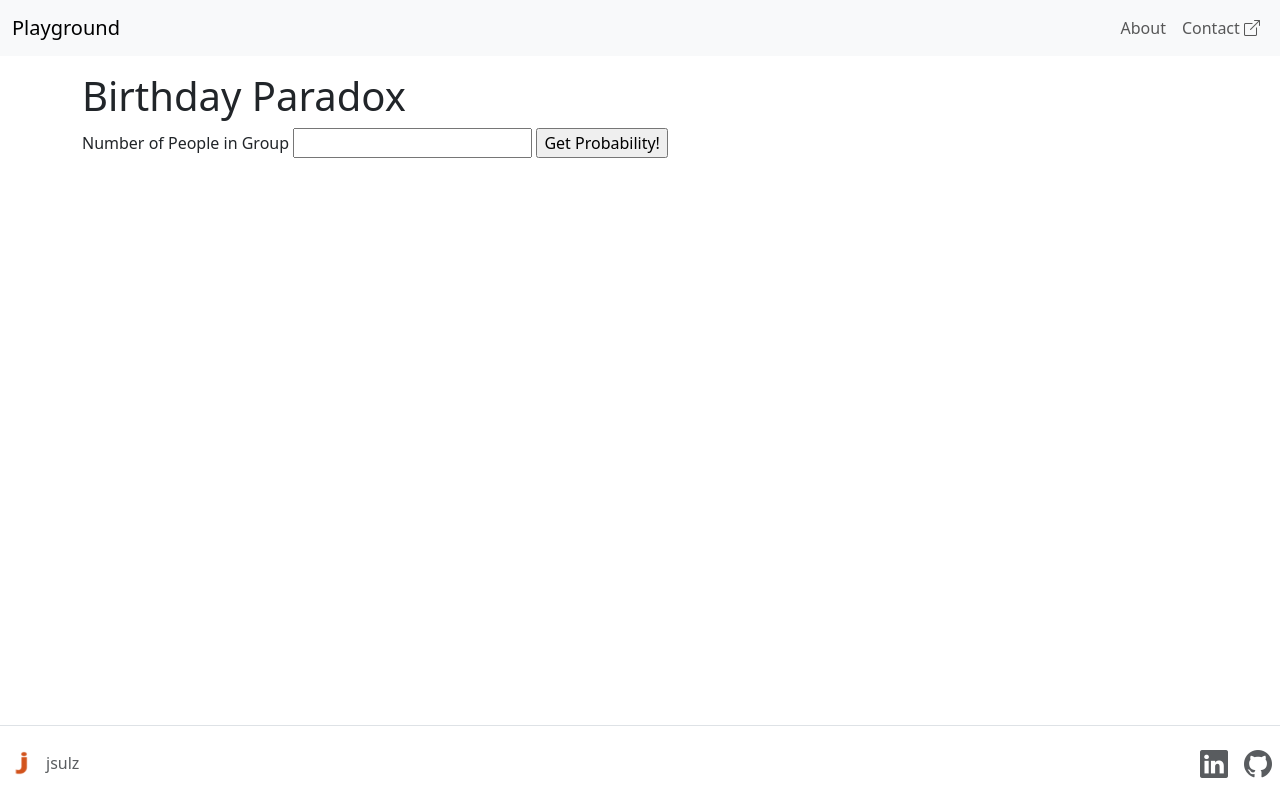
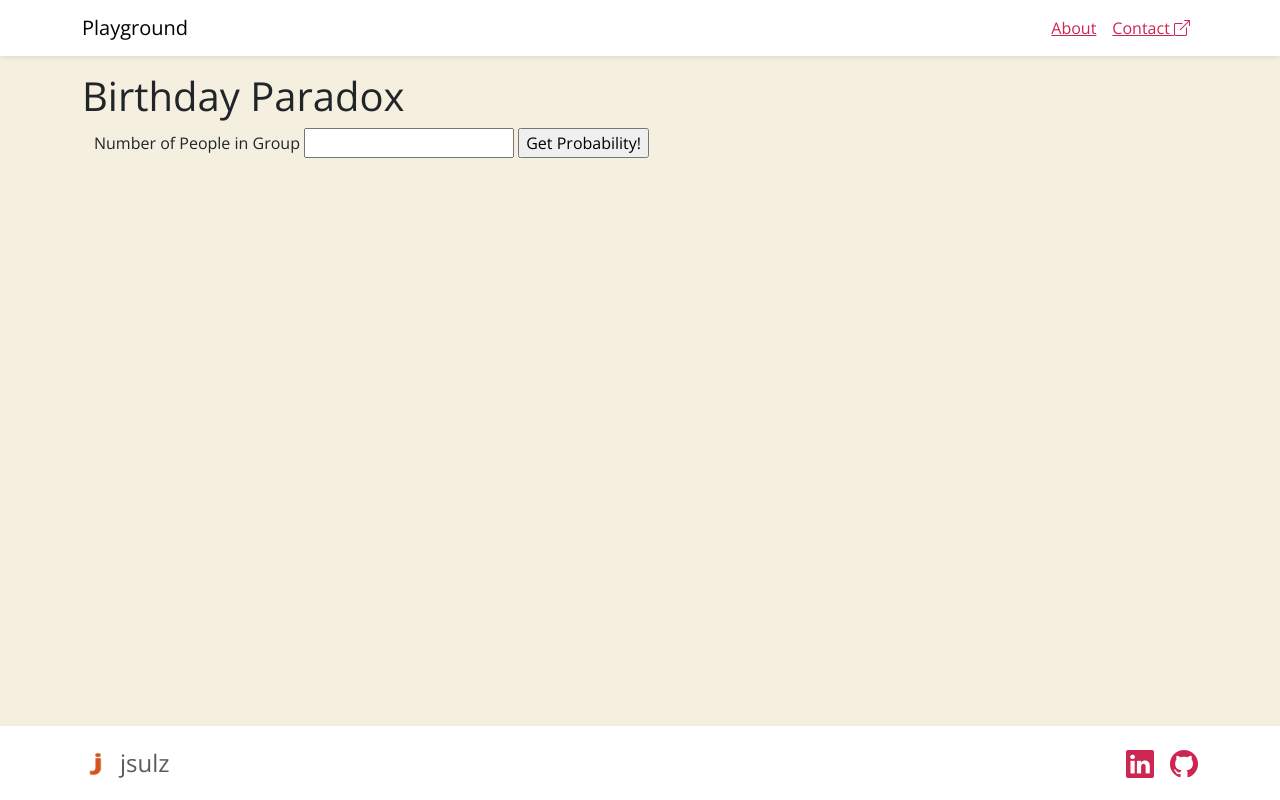
Before and after one commit to jsulz/playground, a Flask app: page /birthday-paradox in a window 1280 px wide. Run offline with Flask 3, Linux system fonts and the light colour scheme.

Commit message:
wrapping up basic styling and templates

```diff
--- a/playground/static/css/style.css
+++ b/playground/static/css/style.css
@@ -1,6 +1,43 @@
 /* Show it is fixed to the top */
+:root {
+    --bs-link-color-rgb: #cd2653;
+    --bs-link-color-rgba: #cd26527c;
+    --bs-primary-rgb: #fff;
+    --bs-secondary-rgb: #f5efe0;
+    --bs-body-font-family: 'Open Sans', 'Helvetica Neue', system-ui, -apple-system, "Segoe UI", Roboto, "Helvetica Neue", "Noto Sans", "Liberation Sans", Arial, sans-serif, "Apple Color Emoji", "Segoe UI Emoji", "Segoe UI Symbol", "Noto Color Emoji";
+}
+
+::selection {
+    background: var(--bs-link-color-rgba)
+}
+
 body {
     padding-top: 4.5rem;
+    font-family: var(--bs-body-font-family);
+    background: var(--bs-secondary-rgb)
+}
+
+html {
+    font-family: var(--bs-body-font-family)
+}
+
+a, a.nav-link {
+    color: var(--bs-link-color-rgb);
+    text-decoration: underline;
+}
+
+a.text-body-secondary i {
+    color: var(--bs-link-color-rgb);
+    transition: color .15s ease-in-out,background-color .15s ease-in-out,border-color .15s ease-in-out;
+}
+
+a:hover,
+a:active {
+    text-decoration: none;
+}
+
+nav, footer {
+    background: var(--bs-primary-rgb)
 }
 
 footer .bi-github,
--- a/playground/templates/birthday.html.jinja
+++ b/playground/templates/birthday.html.jinja
@@ -4,22 +4,22 @@
 {% block header%}Birthday Paradox{% endblock %}
 
 {% block content%}
-{% if results %}
 <div class="container">
-    <p>Out of <mark>{{ results.trials }}</mark> trials, <mark>{{ results.total }}</mark> had at least one shared
-        birthday in the group of <mark>{{ results.people }}</mark>.</p>
-
-    <p></p>That means in a group of <mark>{{ results.people }}</mark> there's a <mark>{{ results.probability
-        }}</mark> chance there's at least one shared birthday.</p>
-
-    <img class="img-fluid" src='{{ results.chart_src }}' />
-    {{ birthdays }}
-    {% endif %}
-
     <form action="/birthday-paradox" method="POST">
         <label for="people">Number of People in Group</label>
         <input type="number" name="people" id="people">
         <input type="submit" value="Get Probability!">
     </form>
+    {% if results %}
+    <div class="container mb-5 mt-5">
+        <p>Out of <mark>{{ results.trials }}</mark> trials, <mark>{{ results.total }}</mark> had at least one shared
+            birthday in the group of <mark>{{ results.people }}</mark>.</p>
+
+        <p></p>That means in a group of <mark>{{ results.people }}</mark> there's a <mark>{{ results.probability
+            }}</mark> chance there's at least one shared birthday.</p>
+
+        <img class="img-fluid" src='{{ results.chart_src }}' />
+    </div>
+    {% endif %}
 </div>
 {% endblock%}
--- a/playground/templates/footer.html.jinja
+++ b/playground/templates/footer.html.jinja
@@ -1,24 +1,31 @@
-<footer class="footer mt-auto d-flex flex-wrap justify-content-between align-items-center py-3 p-2 border-top">
-    <div class="col-md-4 d-flex align-items-center">
-        <a href="/" class="mb-3 me-2 mb-md-0 text-body-secondary text-decoration-none lh-1">
+<footer
+    class="container-fluid footer mt-auto d-flex flex-wrap justify-content-between align-items-center py-3 p-2 shadow-sm">
+    <div class="container">
+        <div class="row">
+            <div class="col-4 d-flex align-items-center">
+                <a href="/" class="mb-3 me-2 mb-md-0 text-body-secondary text-decoration-none ">
                     <img src="{{ url_for('static', filename='img/favicon.ico') }}" class="bi" width="30" height="24" />
                 </a>
-        <span class="mb-3 mb-md-0 text-body-secondary">jsulz</span>
+                <span class="mb-3 mb-md-0 text-body-secondary" style="font-size: 1.5rem"><a class="navbar-brand"
+                        href="https://www.jsulz.com">jsulz</a></span>
             </div>
 
-    <ul class="nav col-md-4 justify-content-end list-unstyled d-flex">
+            <ul class="nav col-8 justify-content-end list-unstyled d-flex">
                 <li class="ms-3">
-            <a class="text-body-secondary" href="#">
+                    <a class="text-body-secondary" href="https://www.linkedin.com/in/jaredsulzdorf">
                         <i class="bi-linkedin"></i>
                     </a>
                 </li>
                 <li class="ms-3">
-            <a class="text-body-secondary" href="#">
+                    <a class="text-body-secondary" href="https://github.com/jsulz">
                         <i height="24" width="24" class="bi-github"></i>
                     </a>
                 </li>
             </ul>
+        </div>
+    </div>
 </footer>
+</div>
 <script src="https://cdn.jsdelivr.net/npm/@popperjs/core@2.11.8/dist/umd/popper.min.js"
     integrity="sha384-I7E8VVD/ismYTF4hNIPjVp/Zjvgyol6VFvRkX/vR+Vc4jQkC+hVqc2pM8ODewa9r"
     crossorigin="anonymous"></script>
--- a/playground/templates/header.html.jinja
+++ b/playground/templates/header.html.jinja
@@ -14,7 +14,9 @@
     <meta property="og:type" content="website" />
     <meta property="og:site_name" content="Playground" />
     <link href='/static/img/favicon.ico' rel='icon' type='image/x-icon' />
-    <link href='static/css/style.css' rel="stylesheet" />
     <link href="https://cdn.jsdelivr.net/npm/bootstrap@5.3.2/dist/css/bootstrap.min.css" rel="stylesheet"
         integrity="sha384-T3c6CoIi6uLrA9TneNEoa7RxnatzjcDSCmG1MXxSR1GAsXEV/Dwwykc2MPK8M2HN" crossorigin="anonymous">
     <link rel="stylesheet" href="https://cdn.jsdelivr.net/npm/bootstrap-icons@1.11.2/font/bootstrap-icons.min.css">
+    <link rel="stylesheet"
+        href="https://fonts.googleapis.com/css?family=Open+Sans:300italic,400italic,600italic,700italic,800italic,400,300,600,700,800">
+    <link href='static/css/style.css' rel="stylesheet" />
--- a/playground/templates/home.html.jinja
+++ b/playground/templates/home.html.jinja
@@ -1,5 +1,6 @@
 {% extends "base.html.jinja" %}
-{% block header %} <h1 class="display-5 fw-bold">Welcome to the Playground</h1> {% endblock %}
+{% block header %} <h1 style="font-weight: 800; font-size: 70px">Welcome to the Playground</h1> {%
+endblock %}
 {% block content %}
 <div class="p-2 mb-4 bg-body-tertiary rounded-3">
     <div class="container-fluid py-5">
--- a/playground/templates/nav.html.jinja
+++ b/playground/templates/nav.html.jinja
@@ -1,5 +1,5 @@
-<nav class="navbar navbar-expand-md bg-body-tertiary fixed-top">
-    <div class="container-fluid">
+<nav class="shadow-sm navbar navbar-expand-md  fixed-top">
+    <div class="container">
         <a class="navbar-brand" href="/">Playground</a>
         <button class="navbar-toggler" type="button" data-bs-toggle="collapse" data-bs-target="#navbarSupportedContent"
             aria-controls="navbarSupportedContent" aria-expanded="false" aria-label="Toggle navigation">
```
Lines whose indentation alone changed are shown as unchanged.
